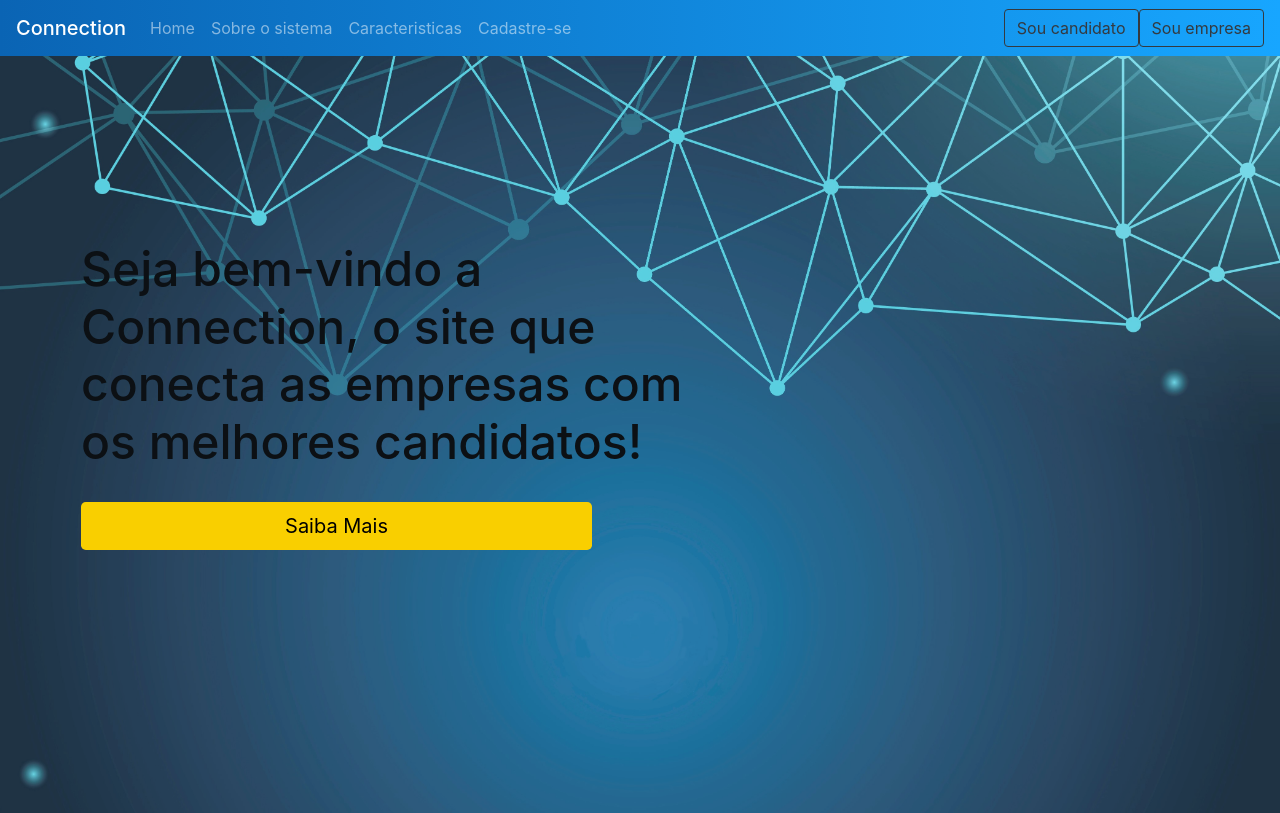
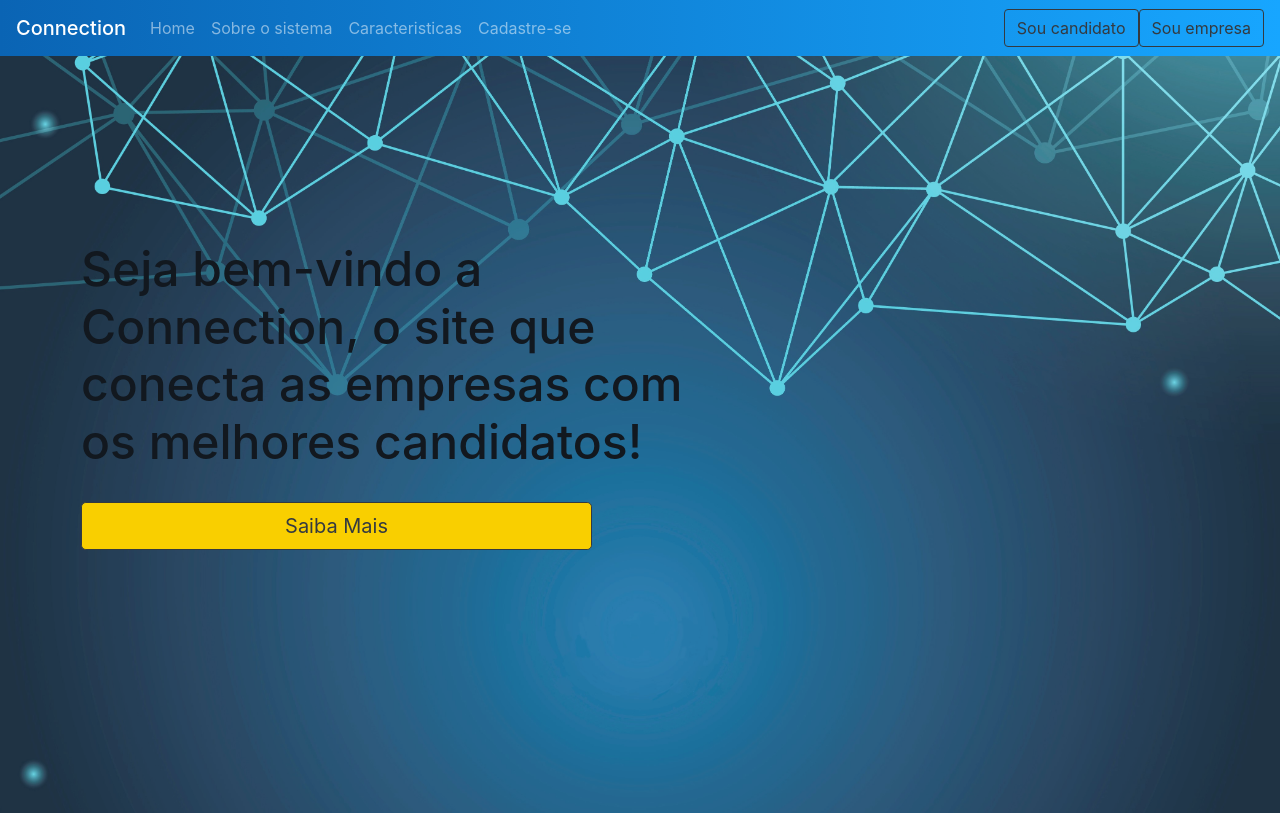
Before and after one commit to Eduardo-RibeiroJ/prjTCC, a PHP site: page / in a window 1280 px wide. Shown: the top 813 px of the page. Run offline with PHP 8.4, Linux system fonts and the light colour scheme; some libraries are stand-ins or nearby versions.

Commit message:
Update index.php

```diff
--- a/View/index.php
+++ b/View/index.php
@@ -8,11 +8,11 @@
                    <div class="row">
 
                       <div class="col-md-7 px-5">
-                          <h1 class="mb-2" style="color:#0C1014">Seja bem-vindo a Connection, o site que conecta as empresas com os melhores candidatos!</h1>
+                          <h1 class="mb-2" style="color:#12181F">Seja bem-vindo a Connection, o site que conecta as empresas com os melhores candidatos!</h1>
                       </div>
 
                       <div class="col-md-6 py-4 px-5">
-                          <button type="submit" class="btn btn-block btn-lg" style="background-color:#f9cf00">Saiba Mais</button>
+                          <a href="#sobre" class="btn btn-block btn-outline-dark btn-lg" style="background-color:#f9cf00" role="button" aria-pressed="true">Saiba Mais</a>
                       </div>
 
                    </div>
```
